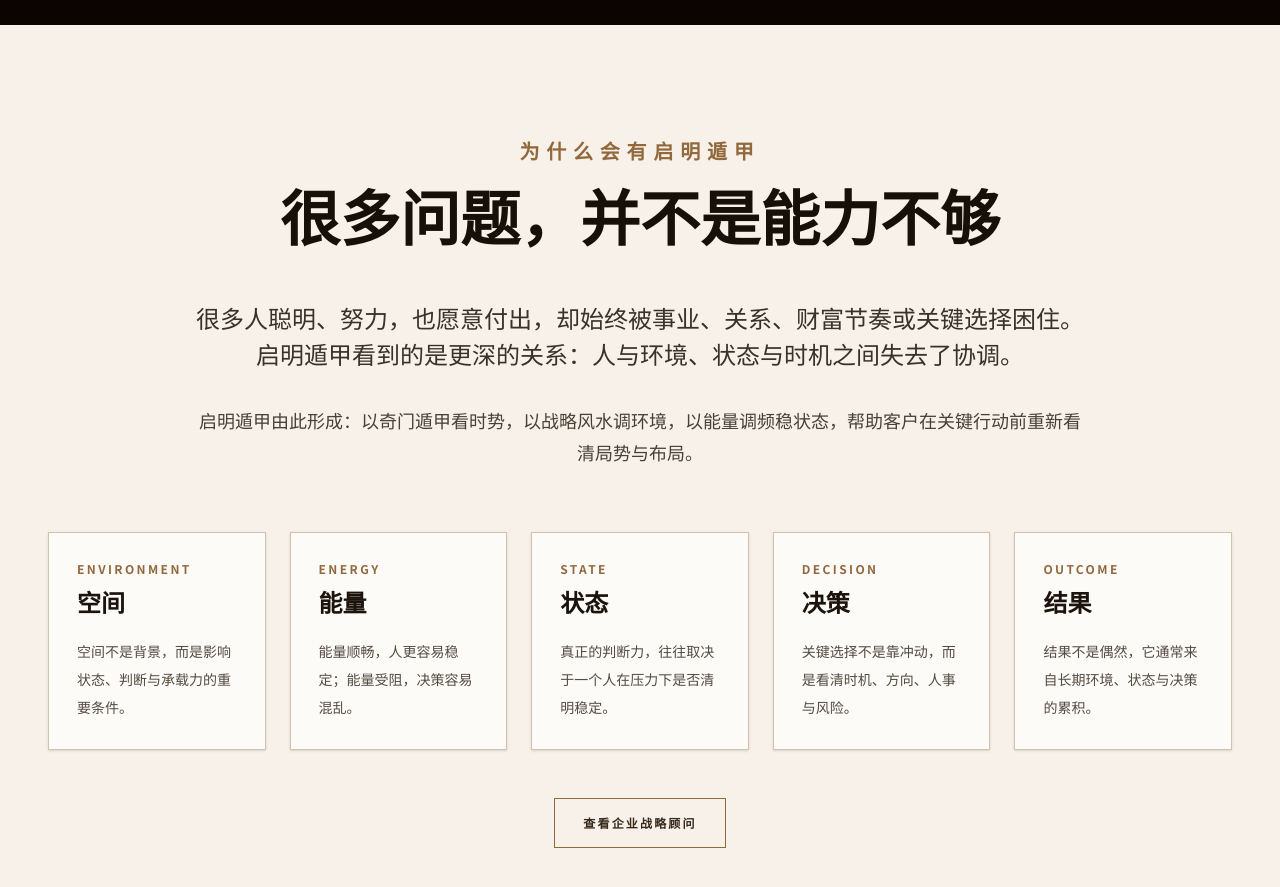
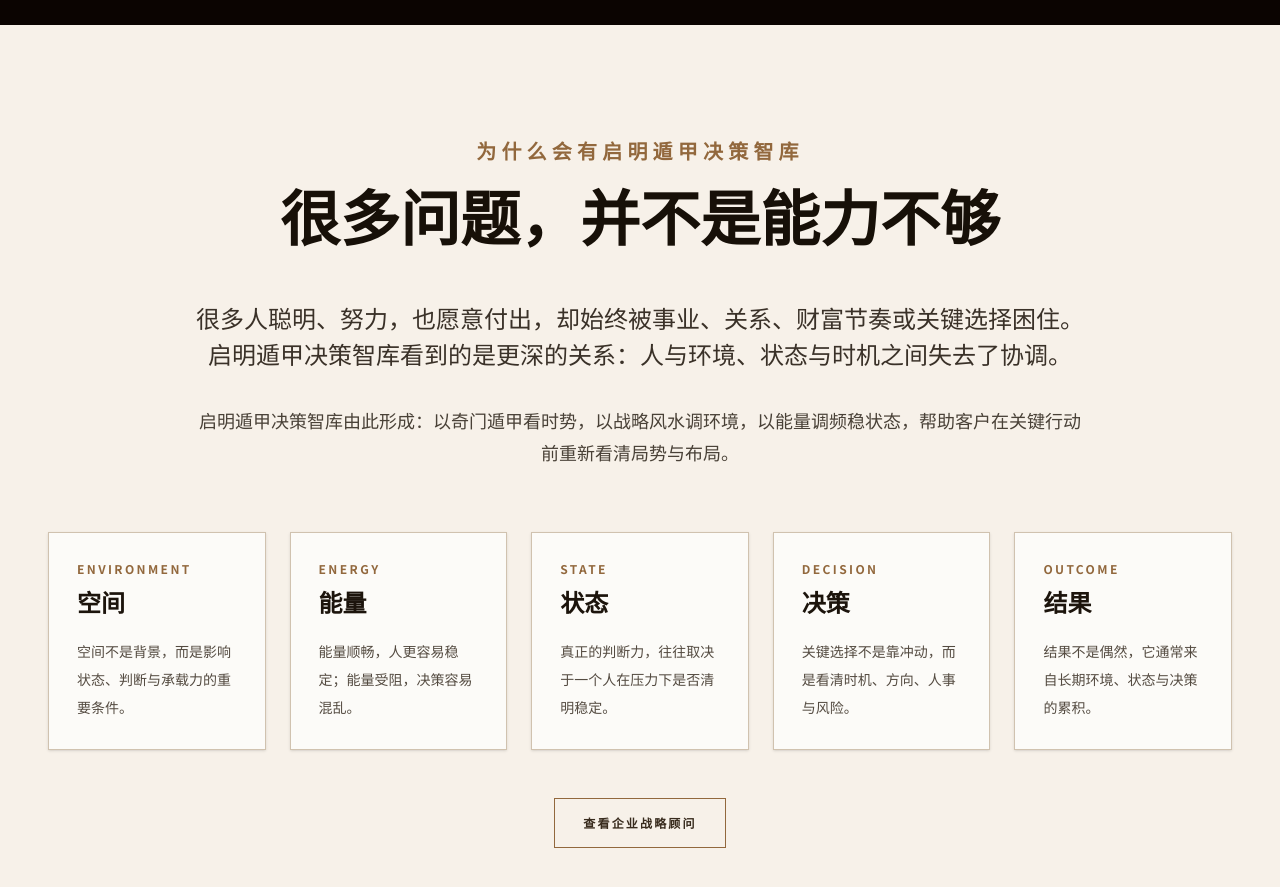
Before and after one commit to BODHIWONG/qmfeng-website, a Next.js app: page / in a window 1280 px wide. Shown: the part 3480-4367 px from the top of the page. Built offline with nearby package versions, Linux system fonts and the light colour scheme.

Commit message:
Use unified brand in worldview section

```diff
--- a/components/brand-worldview-section.tsx
+++ b/components/brand-worldview-section.tsx
@@ -43,21 +43,21 @@ export default function BrandWorldviewSection() {
     <section className="bg-[oklch(0.96_0.012_75)] px-4 py-20 md:py-28">
       <div className="container">
         <div className="mx-auto max-w-5xl text-center">
-          <p className="mb-5 text-lg font-bold uppercase tracking-[0.34em] text-[oklch(0.55_0.08_65)] md:text-xl">
-            {t("为什么会有启明遁甲", "Why Qimen Strategy Exists")}
+          <p className="mb-5 text-lg font-bold uppercase tracking-[0.26em] text-[oklch(0.55_0.08_65)] md:text-xl">
+            {t("为什么会有启明遁甲决策智库", "Why Qimen Strategy Exists")}
           </p>
           <h2 className="text-4xl font-semibold leading-tight text-[oklch(0.18_0.02_70)] md:text-6xl">
             {t("很多问题，并不是能力不够", "The Problem Is Not Always Lack of Ability")}
           </h2>
           <p className="mx-auto mt-10 max-w-4xl text-lg leading-9 text-[oklch(0.32_0.02_70)] md:text-2xl">
             {t(
-              "很多人聪明、努力，也愿意付出，却始终被事业、关系、财富节奏或关键选择困住。启明遁甲看到的是更深的关系：人与环境、状态与时机之间失去了协调。",
+              "很多人聪明、努力，也愿意付出，却始终被事业、关系、财富节奏或关键选择困住。启明遁甲决策智库看到的是更深的关系：人与环境、状态与时机之间失去了协调。",
               "Many capable people work hard and make sincere effort, yet remain blocked in business, relationships, wealth rhythm or major choices. Qimen Strategy sees a deeper relationship: misalignment between people, environment, state and timing."
             )}
           </p>
           <p className="mx-auto mt-8 max-w-4xl text-base leading-8 text-[oklch(0.38_0.02_70)] md:text-lg">
             {t(
-              "启明遁甲由此形成：以奇门遁甲看时势，以战略风水调环境，以能量调频稳状态，帮助客户在关键行动前重新看清局势与布局。",
+              "启明遁甲决策智库由此形成：以奇门遁甲看时势，以战略风水调环境，以能量调频稳状态，帮助客户在关键行动前重新看清局势与布局。",
               "From this understanding, Qimen Strategy was formed: using Qi Men Dun Jia to read timing, strategic Feng Shui to align space, and energy alignment to support state before important action."
             )}
           </p>
```
